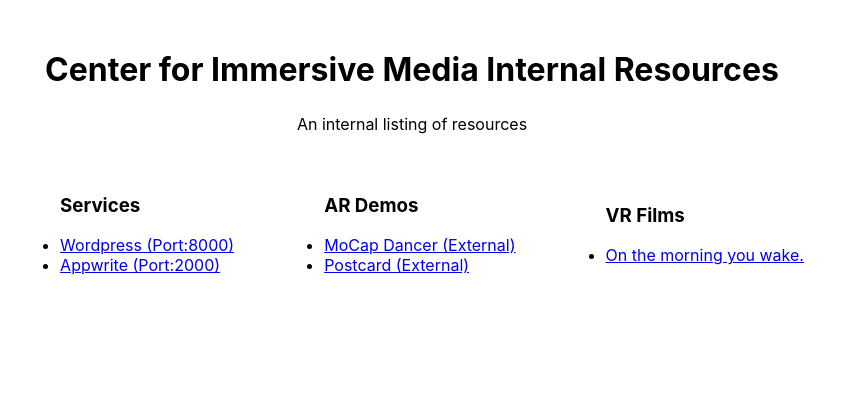
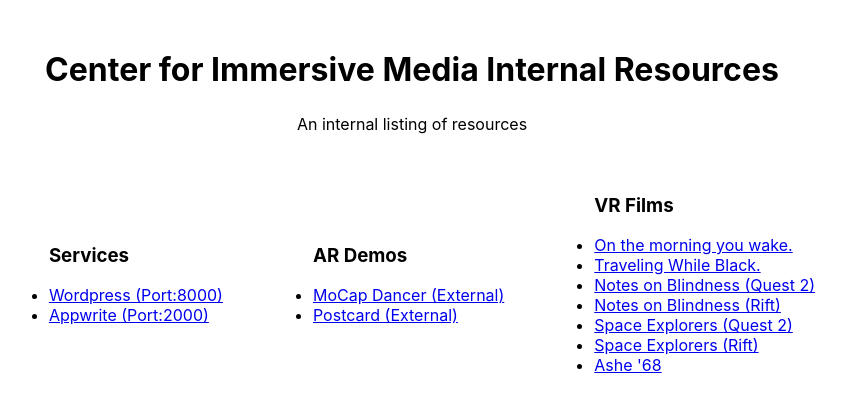
Before and after one commit to Center-for-Immersive-Media/CIM-Docker-Home, a React (Create React App) app: page / in a window 1280 px wide. Shown: the top 412 px of the page, without its empty margins (228-1073 px from the left). Built offline with nearby package versions, Linux system fonts and the light colour scheme.

Commit message:
Added more VR Films to test

```diff
--- a/src/App.js
+++ b/src/App.js
@@ -44,6 +44,54 @@
                 On the morning you wake.
               </a>
             </li>
+            <li>
+              <a
+                href="https://www.oculus.com/experiences/quest/2121787737926354"
+                target={"_blank"}
+              >
+                Traveling While Black.
+              </a>
+            </li>
+            <li>
+              <a
+                href="https://www.oculus.com/experiences/quest/1946326588770583"
+                target={"_blank"}
+              >
+                Notes on Blindness (Quest 2)
+              </a>
+            </li>
+            <li>
+              <a
+                href="https://www.oculus.com/experiences/rift/1671004309616863"
+                target={"_blank"}
+              >
+                Notes on Blindness (Rift)
+              </a>
+            </li>
+            <li>
+              <a
+                href="https://www.oculus.com/experiences/quest/3006696236087408"
+                target={"_blank"}
+              >
+                Space Explorers (Quest 2)
+              </a>
+            </li>
+            <li>
+              <a
+                href="https://www.oculus.com/experiences/rift/4109168145824350"
+                target={"_blank"}
+              >
+                Space Explorers (Rift)
+              </a>
+            </li>
+            <li>
+              <a
+                href="https://www.youtube.com/watch?v=NbsMD-nzTdI"
+                target={"_blank"}
+              >
+                Ashe '68
+              </a>
+            </li>
           </ul>
         </div>
       </div>
```
